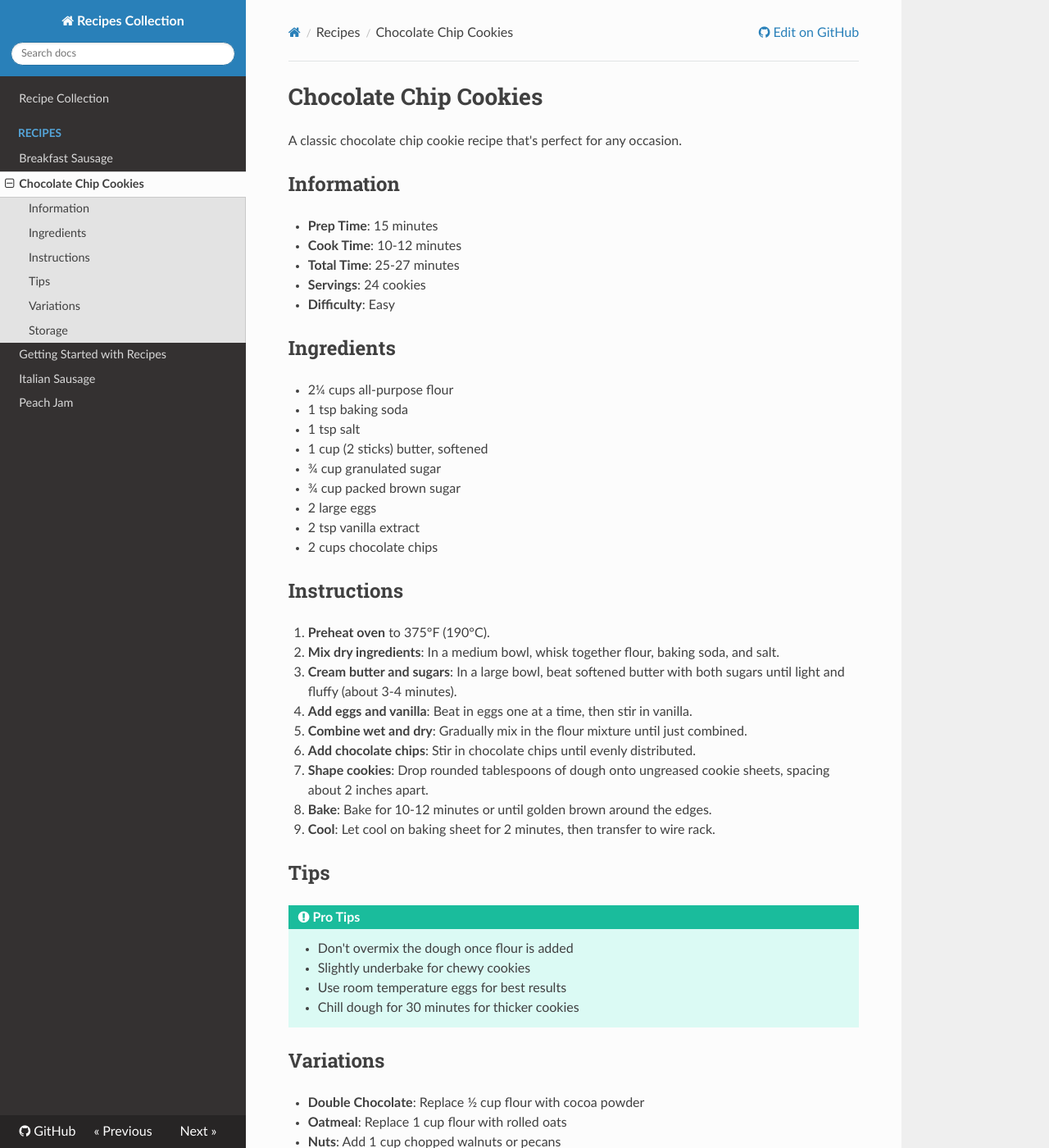
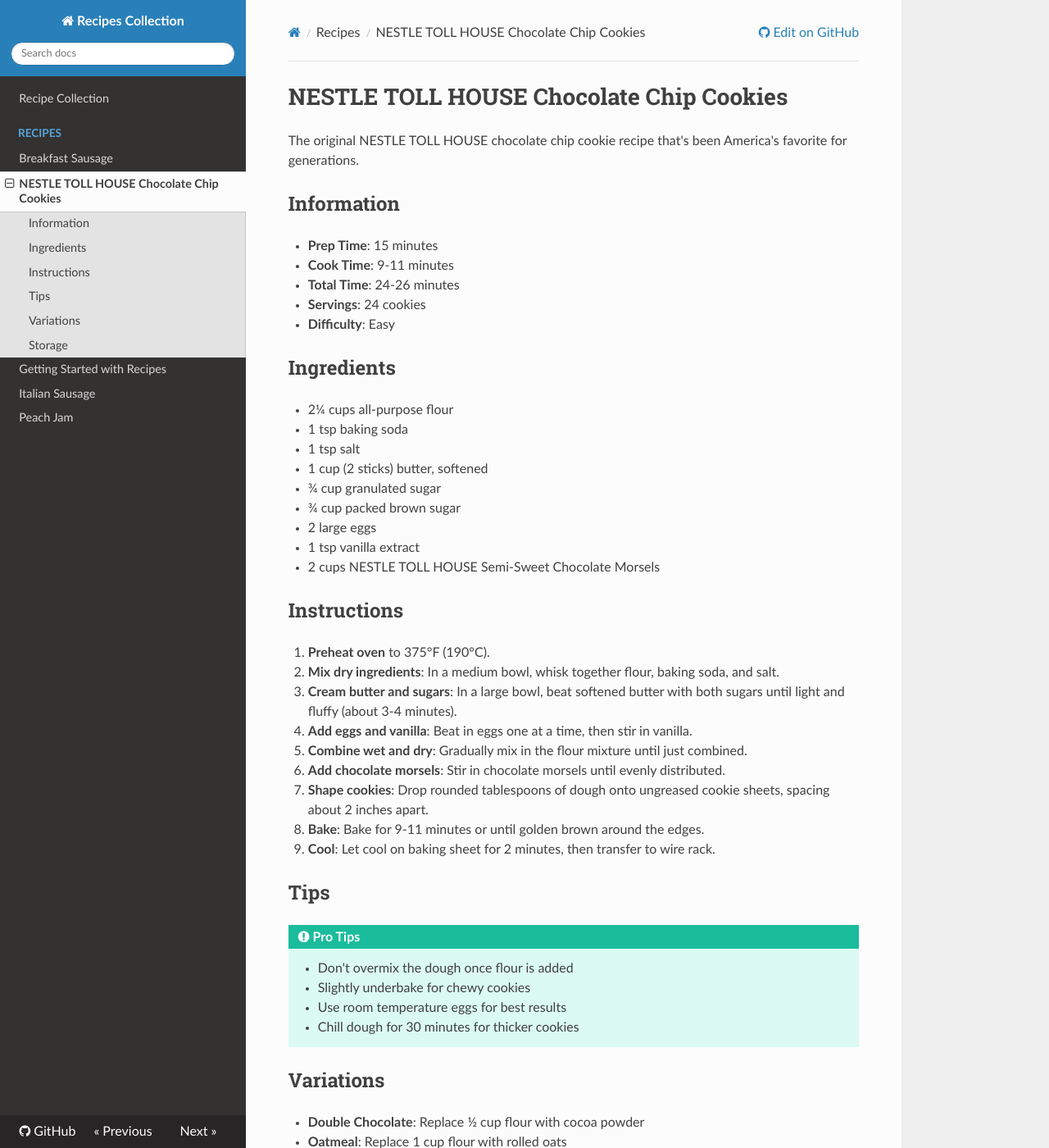
Before and after one commit to TerryHowe/recipes, an MkDocs documentation site: the page built from docs/recipes/chocolate-chip-cookies.md, in a window 1280 px wide and 1400 px high. Shown: the whole window at 82% size. Built offline with MkDocs 1.6.1, drawn with Linux system fonts in a browser that asks for light colours; nearby versions of some CDN libraries.

Commit message:
Update chocolate chip cookies to official NESTLE TOLL HOUSE recipe
Co-authored-by: TerryHowe <104113+TerryHowe@users.noreply.github.com>

```diff
--- a/docs/recipes/chocolate-chip-cookies.md
+++ b/docs/recipes/chocolate-chip-cookies.md
@@ -1,12 +1,12 @@
-# Chocolate Chip Cookies
+# NESTLE TOLL HOUSE Chocolate Chip Cookies
 
-A classic chocolate chip cookie recipe that's perfect for any occasion.
+The original NESTLE TOLL HOUSE chocolate chip cookie recipe that's been America's favorite for generations.
 
 ## Information
 
 - **Prep Time**: 15 minutes
-- **Cook Time**: 10-12 minutes
-- **Total Time**: 25-27 minutes
+- **Cook Time**: 9-11 minutes
+- **Total Time**: 24-26 minutes
 - **Servings**: 24 cookies
 - **Difficulty**: Easy
 
@@ -19,8 +19,8 @@ A classic chocolate chip cookie recipe that's perfect for any occasion.
 - ¾ cup granulated sugar
 - ¾ cup packed brown sugar
 - 2 large eggs
-- 2 tsp vanilla extract
-- 2 cups chocolate chips
+- 1 tsp vanilla extract
+- 2 cups NESTLE TOLL HOUSE Semi-Sweet Chocolate Morsels
 
 ## Instructions
 
@@ -34,11 +34,11 @@ A classic chocolate chip cookie recipe that's perfect for any occasion.
 
 5. **Combine wet and dry**: Gradually mix in the flour mixture until just combined.
 
-6. **Add chocolate chips**: Stir in chocolate chips until evenly distributed.
+6. **Add chocolate morsels**: Stir in chocolate morsels until evenly distributed.
 
 7. **Shape cookies**: Drop rounded tablespoons of dough onto ungreased cookie sheets, spacing about 2 inches apart.
 
-8. **Bake**: Bake for 10-12 minutes or until golden brown around the edges.
+8. **Bake**: Bake for 9-11 minutes or until golden brown around the edges.
 
 9. **Cool**: Let cool on baking sheet for 2 minutes, then transfer to wire rack.
 
```
Also changed, not shown: docs/index.md (+1 -1 lines).
